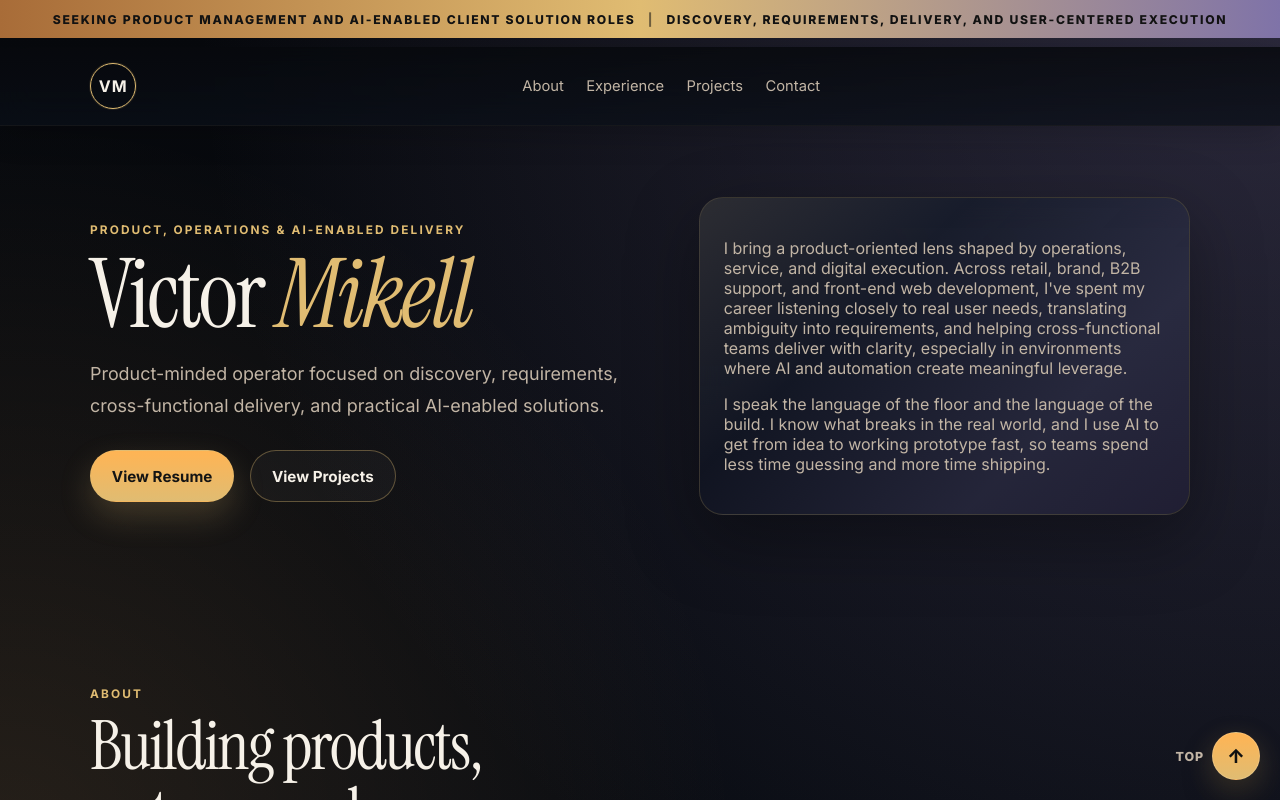
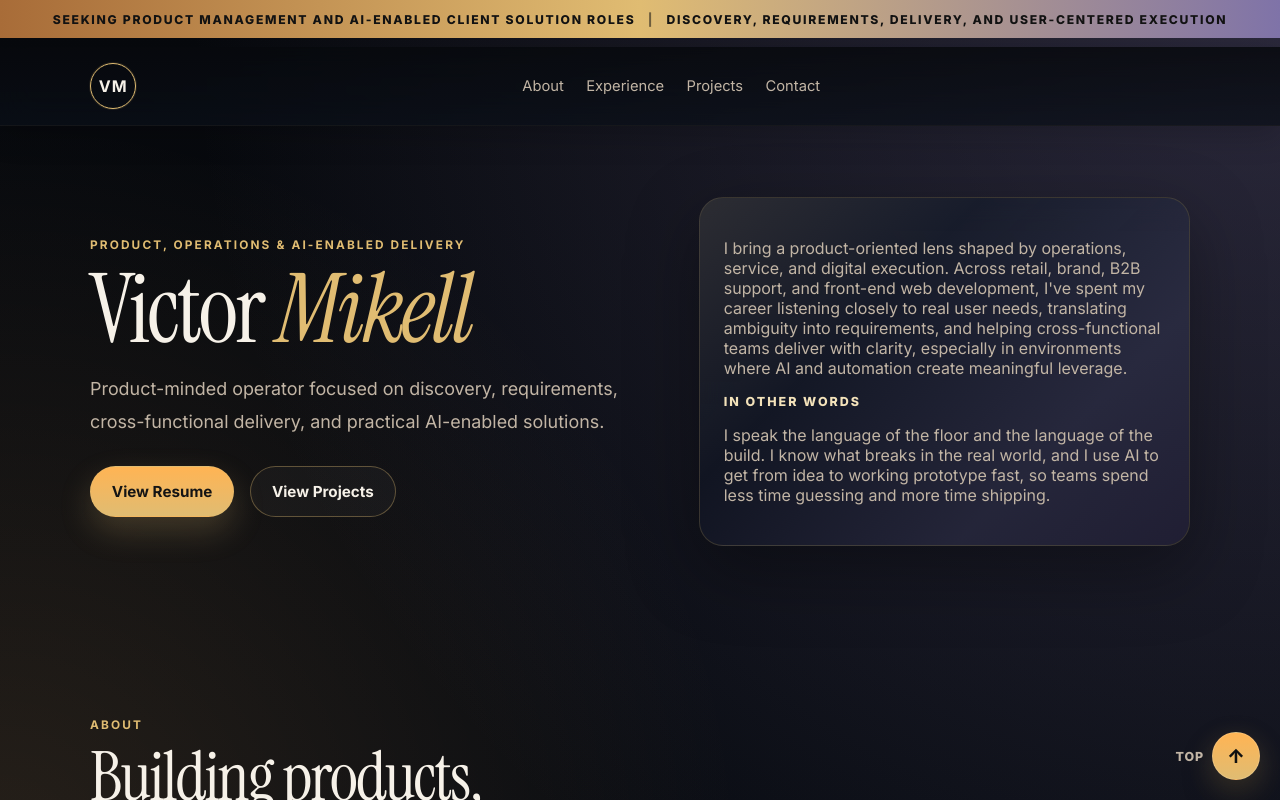
Before and after one commit to vmikell/victor-job-search, a React (Vite) app: page / in a window 1280 px wide. Shown: the top 800 px of the page. Built offline with nearby package versions, Linux system fonts and the light colour scheme.

Commit message:
fix: add hero card transition copy

```diff
--- a/src/pages/HomePage.tsx
+++ b/src/pages/HomePage.tsx
@@ -16,6 +16,7 @@ export function HomePage() {
           </div>
           <div className="hero-panel">
             <p>{profile.intro}</p>
+            <p className="hero-bridge">In other words</p>
             <p>{profile.about}</p>
           </div>
         </div>
--- a/src/styles/main.scss
+++ b/src/styles/main.scss
@@ -244,6 +244,14 @@ img { max-width: 100%; }
   margin-top: 1rem;
 }
 
+.hero-bridge {
+  color: var(--gold-soft) !important;
+  font-size: 0.78rem;
+  font-weight: 800;
+  letter-spacing: 0.16em;
+  text-transform: uppercase;
+}
+
 .hero-actions {
   display: flex;
   gap: 1rem;
```
